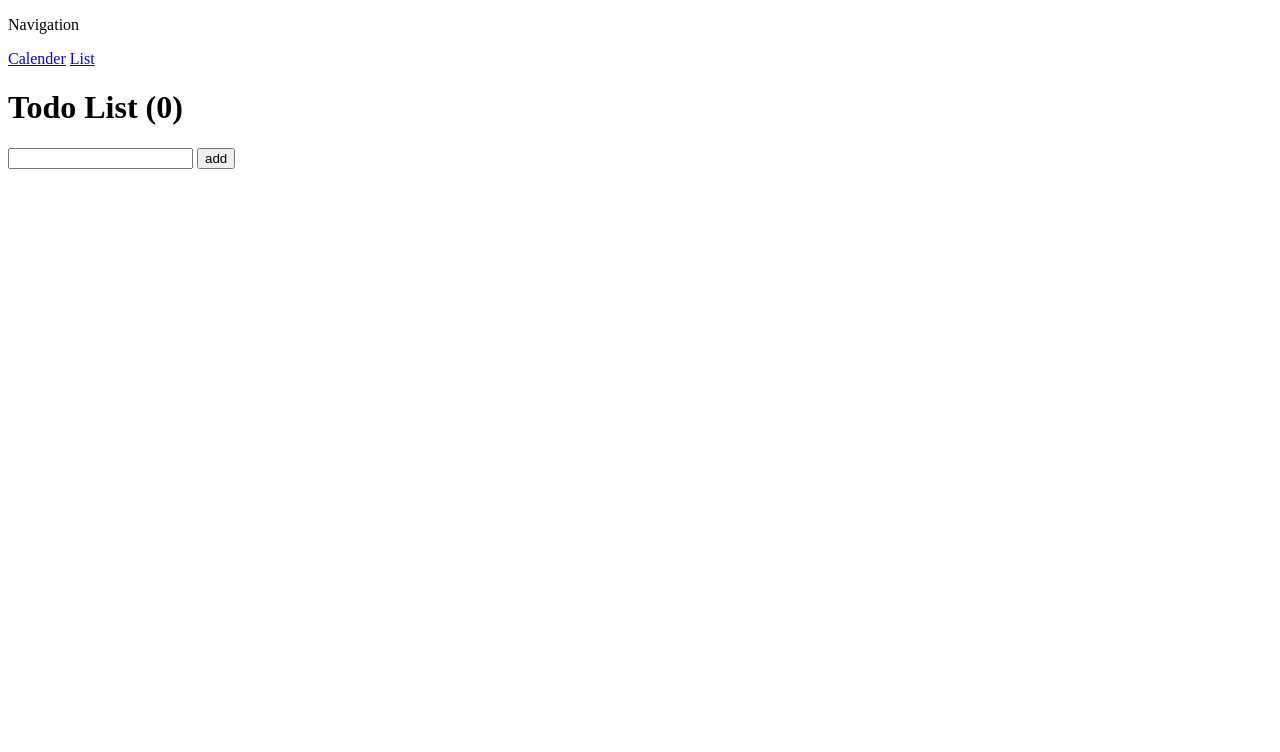
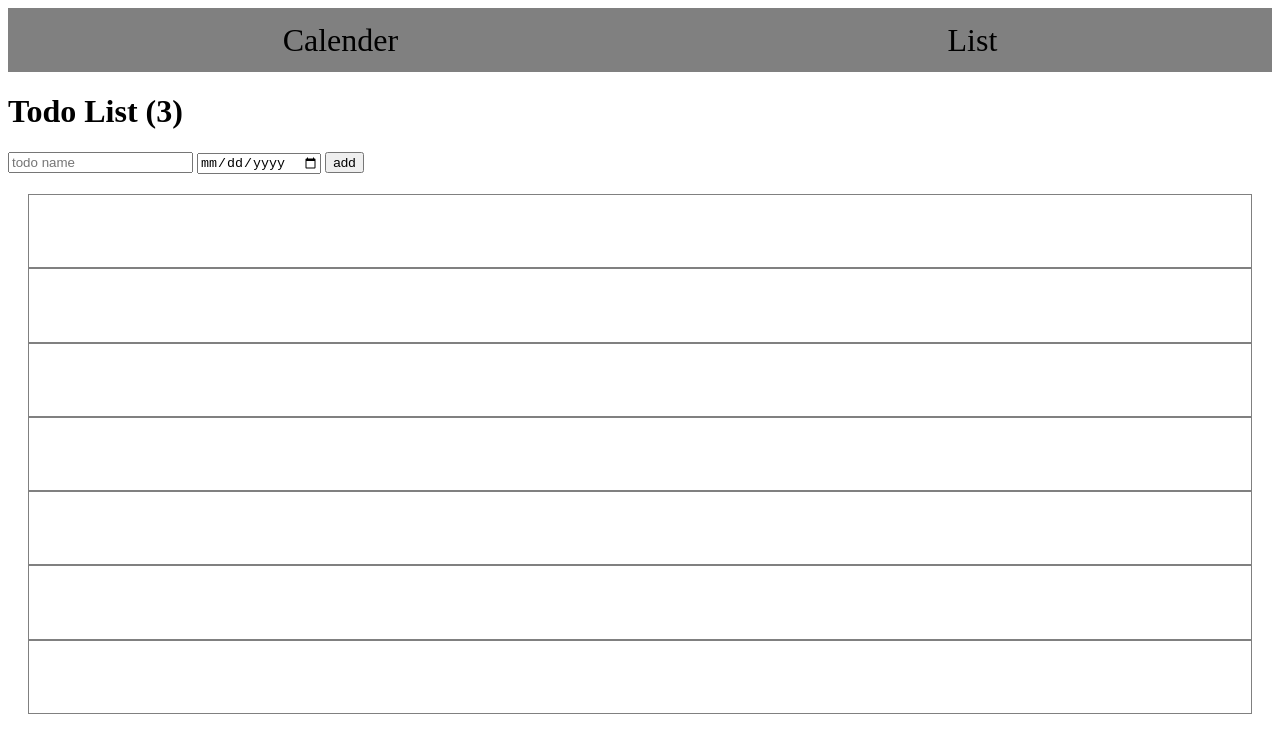
Before and after one commit to connorbtreecode/app-challenge, a SvelteKit app: page /list in a window 1280 px wide. Shown: the top 752 px of the page. Built offline with nearby package versions, Linux system fonts and the light colour scheme.

Commit message:
added some style

```diff
--- a/src/routes/+layout.svelte
+++ b/src/routes/+layout.svelte
@@ -9,9 +9,27 @@
 </svelte:head>
 
 <nav>
-	<p>Navigation</p>
 	<a href="/">Calender</a>
 	<a href="/list">List</a>
 </nav>
 
 {@render children?.()}
+
+<style>
+	nav{
+		background-color: grey;
+		font-size: 32px;
+		display: flex;
+		justify-content: space-around;
+		position: relative;
+		top: 0px;
+		right: 0px;
+		left: 0px;
+		height: 64px;
+		align-items: center;
+	}
+	a{
+		text-decoration: none;
+		color: black;
+	}
+</style>
--- a/src/routes/list/+page.svelte
+++ b/src/routes/list/+page.svelte
@@ -1,36 +1,55 @@
 <script>
-  let todos = $state([]);
-  let newTodoText = $state("");
-
-  $effect(function() {
-    let savedData = localStorage.getItem("todo-list")
-    todos = savedData.split(",");
-  })
+	let todos = $state([
+		{ date: '2025/08/25', eventName: 'bday party' },
+		{ date: '2025/08/27', eventName: 'soccer practice' },
+		{ date: '2025/08/29', eventName: 'LAN party' }
+	]);
+	let newTodoText = $state('');
+	let newTodoDate = $state('');
 
 	function handleAdd() {
 		if (newTodoText.length > 0) {
-      todos.push(newTodoText);
-      newTodoText = "";
-      saveToLocalStorage();
+			const todoItem = {
+				date: newTodoDate,
+				eventName: newTodoText
+			};
+			todos.push(todoItem);
+			newTodoText = '';
 		}
-  }
-
-  function saveToLocalStorage() {
-    localStorage.setItem("todo-list", todos);
 	}
 </script>
 
 <div>
 	<h1>Todo List ({todos.length})</h1>
 
-  <input bind:value="{newTodoText}" />
-  <button onclick="{handleAdd}">add</button>
-
+	<input placeholder="todo name" bind:value={newTodoText} />
+	<input bind:value={newTodoDate} type="date" />
+	<button onclick={handleAdd}>add</button>
+    <div id="listboxes">
+        <div></div>
+        <div></div>
+        <div></div>
+        <div></div>
+        <div></div>
+        <div></div>
+        <div></div>
+    </div>
+    <!--
 	<ol>
 		{#each todos as v}
-    <li>{v}</li>
+			<li>{v.date} - {v.eventName}</li>
 		{/each}
-  </ol>
+	</ol>-->
 </div>
 
-<style></style>
+<style>
+#listboxes {
+    display: grid;
+    grid-template-rows: 7;
+    min-height: 65vh;
+    margin: 20px;
+}
+#listboxes > div {
+    border: 1px solid grey;
+}
+</style>
```
Lines whose indentation alone changed are shown as unchanged.
